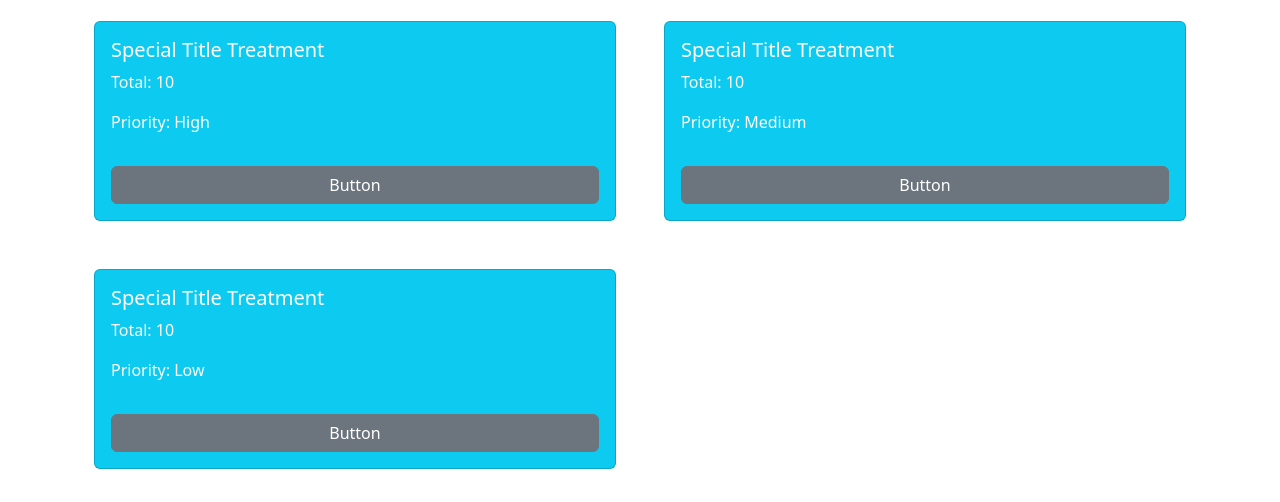
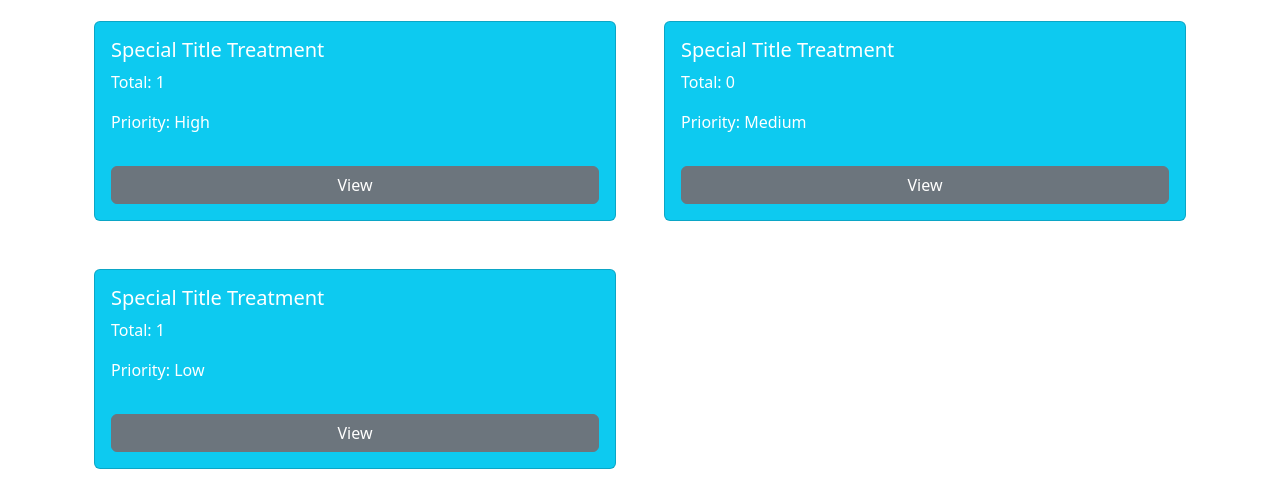
Before and after one commit to JesseLeviHall/Bug-Tracker-MERN, a React (Create React App) app: page / in a window 1280 px wide. Both pictures are taken after typing "Sample", "Sample123" into the empty fields and a click on the button "Login". Shown: the part 264-766 px from the top of the page. Built offline with nearby package versions, Linux system fonts and the light colour scheme; a web font is replaced by a local one.

Commit message:
click dash card  redirects to issue card

```diff
--- a/src/App.js
+++ b/src/App.js
@@ -17,7 +17,7 @@ function App() {
         <div>
           <SideBar />
           <Switch>
-            <Route path="/">
+            <Route path="/" exact>
               <Dashboard />
             </Route>
             <Route path="/viewbugs">
--- a/src/Views/Components/Dashboard/Issue.jsx
+++ b/src/Views/Components/Dashboard/Issue.jsx
@@ -13,7 +13,7 @@ export default (props) => {
             <p>Total: {props.count}</p>
             <p>Priority: {level}</p>
           </CardText>
-          <Button>Button</Button>
+          <Button onClick={props.clicked}>View</Button>
         </Card>
       </div>
     </div>
--- a/src/Views/Pages/Dashboard/Dashboard.jsx
+++ b/src/Views/Pages/Dashboard/Dashboard.jsx
@@ -1,19 +1,49 @@
-import React from "react";
+import React, { useEffect } from "react";
+import { useHistory } from "react-router-dom";
+import { useDispatch, useSelector } from "react-redux";
 import { Row, Col } from "reactstrap";
 import Issue from "../../Components/Dashboard/Issue";
+import { getBugs } from "../../../Controllers/Redux/bugSlice";
 
 export default () => {
+  const dispatch = useDispatch();
+  const bugs = useSelector((state) => state.bugs);
+  const browserHistory = useHistory();
+
+  let highCount = 0;
+  let midCount = 0;
+  let lowCount = 0;
+  if (bugs != undefined) {
+    highCount = filterBugs(1);
+    midCount = filterBugs(2);
+    lowCount = filterBugs(3);
+  }
+
+  function redirect() {
+    browserHistory.push("/viewbugs");
+  }
+
+  function filterBugs(priority) {
+    return bugs.filter((bug) => {
+      return bug.priority == priority;
+    });
+  }
+
+  useEffect(() => {
+    dispatch(getBugs());
+  }, [bugs == undefined]);
+
   return (
     <div className="container-sm">
       <Row>
         <Col className="mt-5" md="6">
-          <Issue priority="1" count="10" />
+          <Issue priority="1" count={highCount.length} clicked={redirect} />
         </Col>
         <Col className="mt-5" md="6">
-          <Issue priority="2" count="10" />
+          <Issue clicked={redirect} priority="2" count={midCount.length} />
         </Col>
         <Col className="mt-5" md="6">
-          <Issue priority="3" count="10" />
+          <Issue clicked={redirect} priority="3" count={lowCount.length} />
         </Col>
       </Row>
     </div>
```
